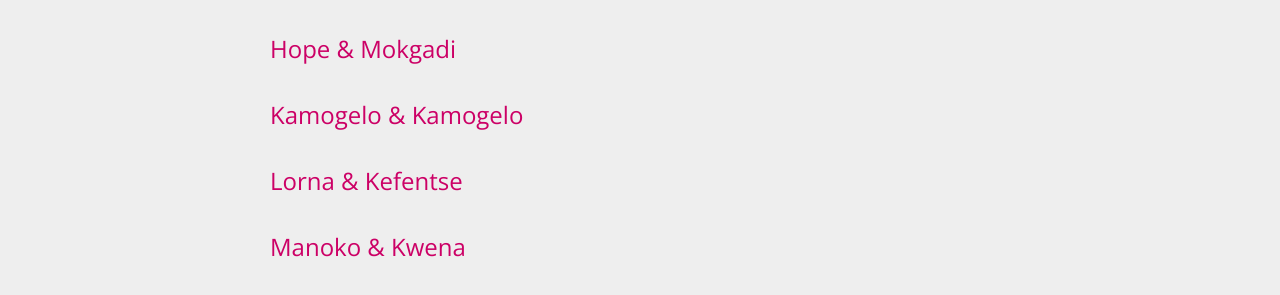
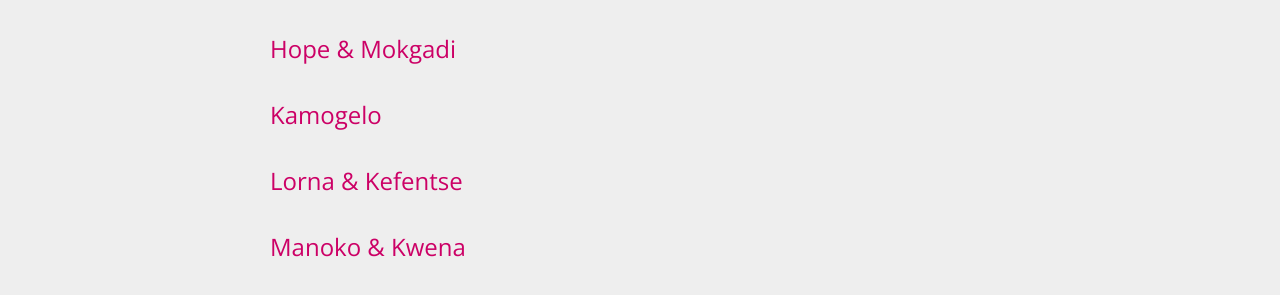
Before and after one commit to bgc-jhb/bgc-jhb.github.io, a Jekyll site: the page built from index.html, in a window 1280 px wide. Shown: the part 416-711 px from the top of the page. Built offline with Jekyll 4.4.1, drawn with Linux system fonts in a browser that asks for light colours.

Commit message:
Fixed duplication for Kamegelo's page.

```diff
--- a/index.html
+++ b/index.html
@@ -29,7 +29,7 @@ layout: default
     </li>
     <li>
       <h2>
-        <a class="post-link" href="/pages/2016-07-23/kamogelo">Kamogelo &amp; Kamogelo</a>
+        <a class="post-link" href="/pages/2016-07-23/kamogelo">Kamogelo</a>
       </h2>
     </li>
     <li>
```
